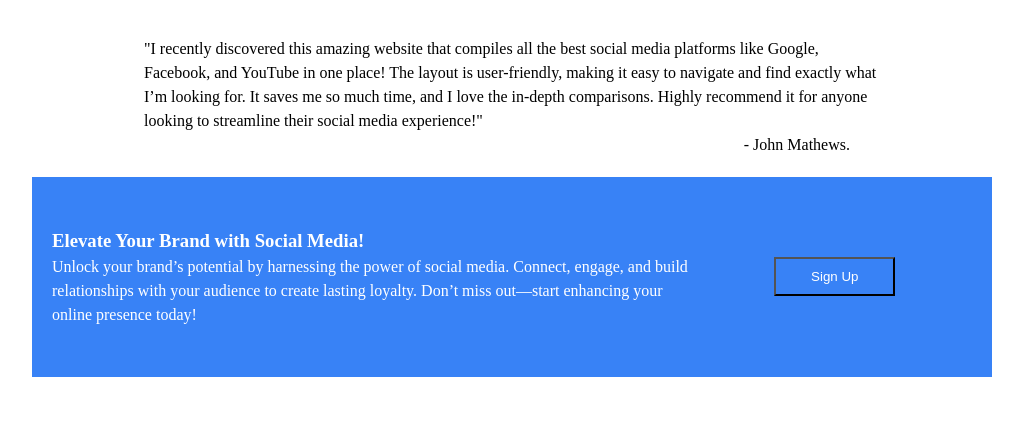
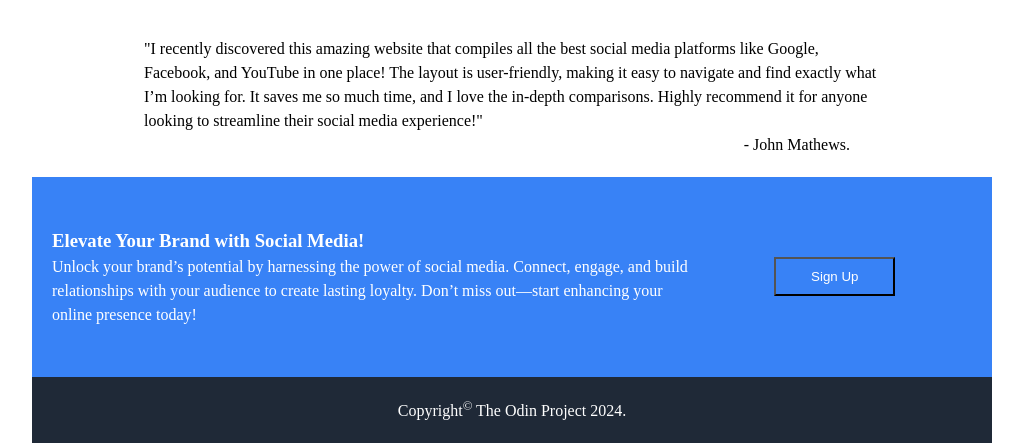
Before and after one commit to amitjadhav95/allSocialMedia, a plain HTML site: page index.html in a window 1280 px wide. Shown: the part 584-1027 px from the top of the page, without its empty margins (128-1151 px from the left). Before the commit the page ends 961 px from the top, so only its background shows below. Drawn offline with Linux system fonts and the light colour scheme.

Commit message:
Footer layout done All sections layout done, some stylings pending

```diff
--- a/index.html
+++ b/index.html
@@ -82,6 +82,12 @@
             <button id="signUpNow">Sign Up</button>
         </div>
     </div>
+    <footer class="container footer">
+        <div class="footerContent">
+            <p>Copyright<sup>&#169;</sup> The Odin Project 2024.</p>
+        </div>
+    </footer>
+
 </body>
 
 </html>
--- a/styles.css
+++ b/styles.css
@@ -226,3 +226,18 @@ a {
     color: white;
     padding: 10px 35px;
 }
+
+/* Footer */
+.footer {
+    display: flex;
+    min-height: 55px;
+    color: white;
+    background-color: #1F2937;
+    justify-content: center;
+    align-items: center;
+    text-align: center;
+}
+
+.footerContent sup {
+    font-size: .8rem;
+}
```
